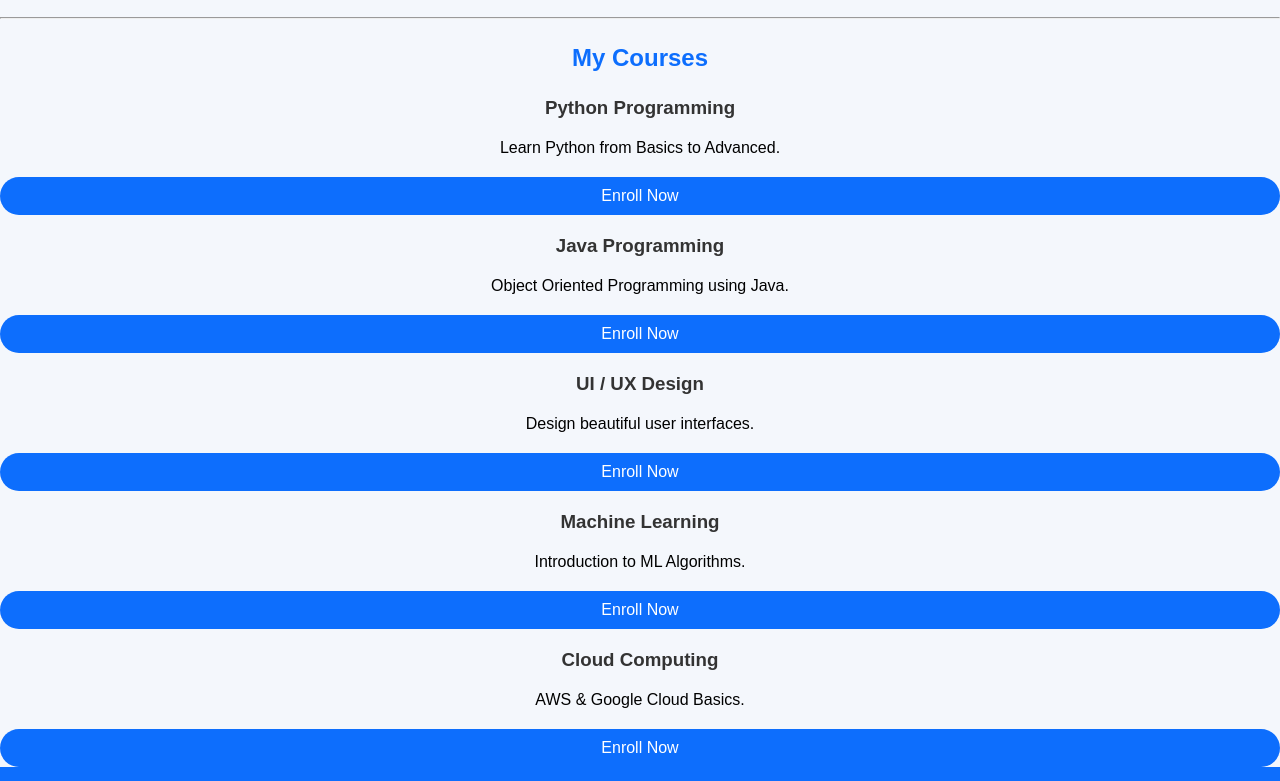
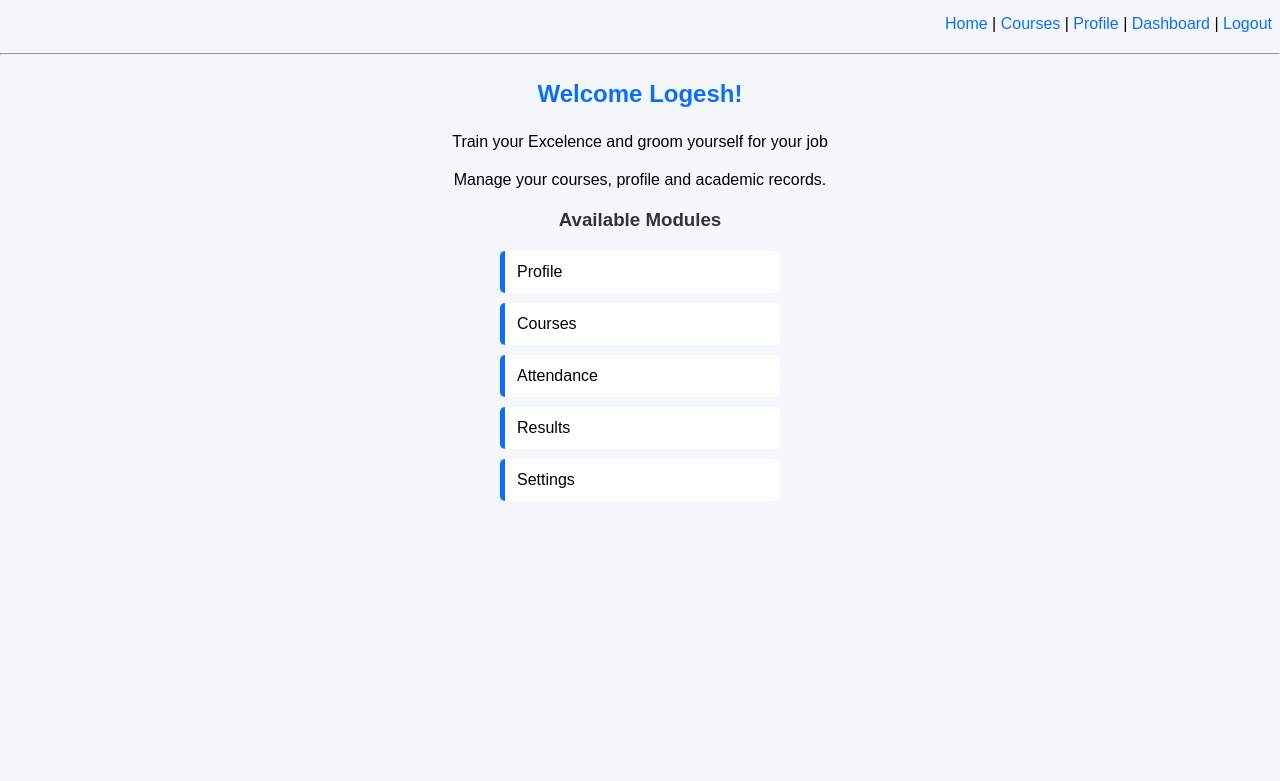
Before and after one commit to splogeshwaran/Student-Management-System, a plain HTML site: page home.html in a window 1280 px wide. Shown: the part 80-861 px from the top of the page. After the commit the page ends 800 px from the top, so only its background shows below. Drawn offline with Linux system fonts and the light colour scheme.

Commit message:
Add files via upload

```diff
--- a/home.html
+++ b/home.html
@@ -4,73 +4,12 @@
 <title>Home</title>
 <link rel="stylesheet" href="style.css">
 </head>
-<body><!DOCTYPE html>
-<html lang="en">
-<head>
-<meta charset="UTF-8">
-<title>Student Portal Courses</title>
-<link rel="stylesheet" href="style.css">
-</head>
-
-<body>
-
-<h1>Student Portal</h1>
-
-<hr>
-
-<h2>My Courses</h2>
-
-<div class="course-card">
-<h3>Python Programming</h3>
-<p>Learn Python from Basics to Advanced.</p>
-<button onclick="enroll('Python Programming')">Enroll Now</button>
-</div>
-
-<div class="course-card">
-<h3>Java Programming</h3>
-<p>Object Oriented Programming using Java.</p>
-<button onclick="enroll('Java Programming')">Enroll Now</button>
-</div>
-
-<div class="course-card">
-<h3>UI / UX Design</h3>
-<p>Design beautiful user interfaces.</p>
-<button onclick="enroll('UI / UX Design')">Enroll Now</button>
-</div>
-
-<div class="course-card">
-<h3>Machine Learning</h3>
-<p>Introduction to ML Algorithms.</p>
-<button onclick="enroll('Machine Learning')">Enroll Now</button>
-</div>
-
-<div class="course-card">
-<h3>Cloud Computing</h3>
-<p>AWS & Google Cloud Basics.</p>
-<button onclick="enroll('Cloud Computing')">Enroll Now</button>
-</div>
-
-<script>
-
-function enroll(course){
-
-localStorage.setItem("course",course);
-
-alert("Successfully Enrolled in "+course);
-
-}
-
-</script>
-
-</body>
-</html>
-
 <h1>Student Management System</h1>
 <br>
 <div class="nav">
 <a href="home.html">Home</a> |
-<a href="cor.html">Courses</a> |
-<a href="#">Profile</a> |
+<a href="course.html">Courses</a> |
+<a href="profile.html">Profile</a> |
 <a href="dashboard.html">Dashboard</a> |
 <a href="login.html">Logout</a>
 </div>
```
